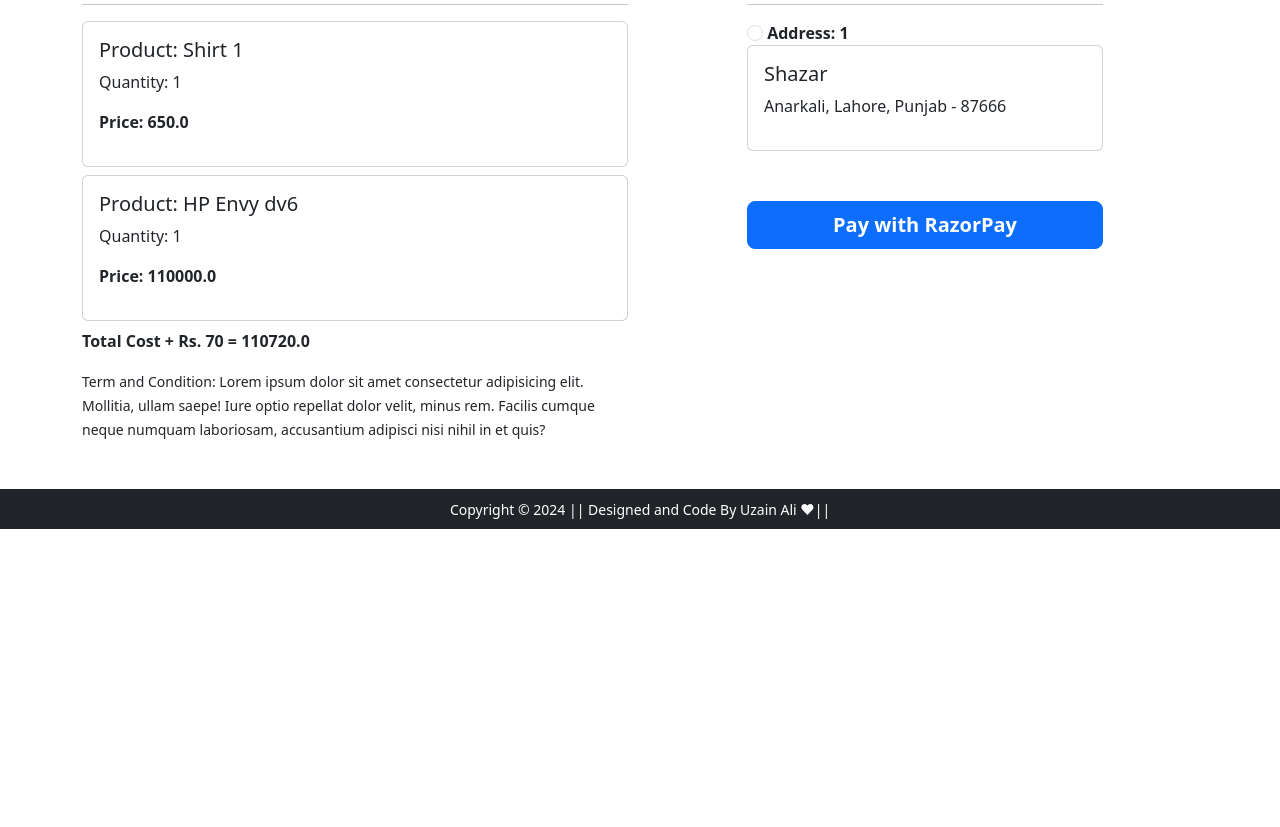
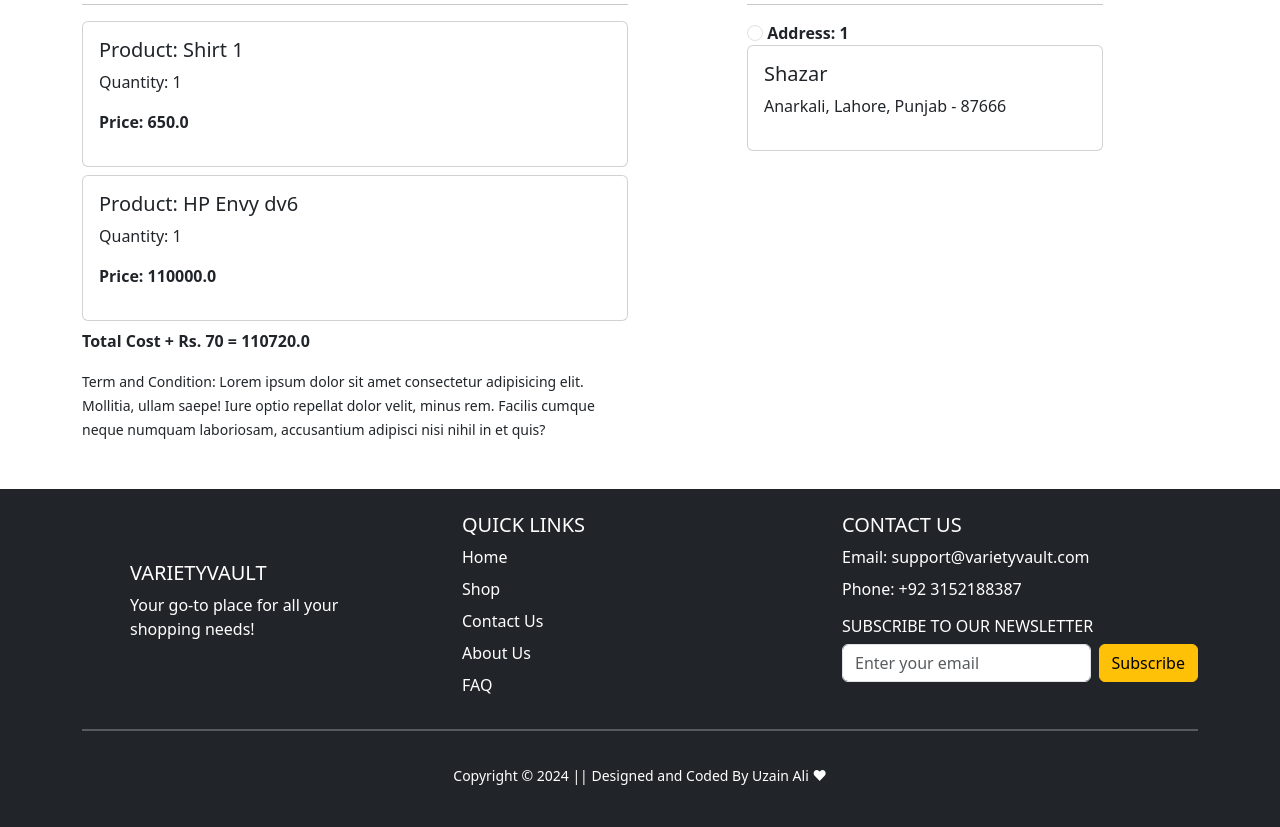
Before and after one commit to Uzain-Ali/VarietyVault, a Django app: page /checkout/ in a window 1280 px wide. Shown: the part 145-972 px from the top of the page. Before the commit the page ends 674 px from the top, so only its background shows below. Run offline with Django 4.2, Linux system fonts and the light colour scheme; a user stored in the database is signed in; data comes from the database, SQL or seed files in the repository; both versions use the stored data as it was after the commit; some libraries are stand-ins or nearby versions.

Commit message:
Footer add

```diff
--- a/VarietyVault/app/static/app/js/checkout.js
+++ /dev/null
@@ -1,45 +0,0 @@
-$(document).ready(function(){
-    $('.razorPay').click(function(e){
-        e.preventDefault();
-
-        var name= $("[name='name']").val();
-        var locality= $("[name='locality']").val();
-        var state= $("[name='state']").val();
-        var city= $("[name='city']").val();
-        var zipcode= $("[name='zipcode']").val();
-
-        if(name== "" || locality=="" || state == "" || city=="" || zipcode==""){
-            alert("All fields are required...");
-            return false;
-        }
-        else{
-            var options = {
-                "key": "YOUR_KEY_ID", // Enter the Key ID generated from the Dashboard
-                "amount": "50000", // Amount is in currency subunits. Default currency is INR. Hence, 50000 refers to 50000 paise
-                "currency": "INR",
-                "name": "Acme Corp", //your business name
-                "description": "Test Transaction",
-                "image": "https://example.com/your_logo",
-                "order_id": "order_9A33XWu170gUtm", //This is a sample Order ID. Pass the `id` obtained in the response of Step 1
-                "handler": function (response){
-                    alert(response.razorpay_payment_id);
-                    alert(response.razorpay_order_id);
-                    alert(response.razorpay_signature)
-                },
-                "prefill": { //We recommend using the prefill parameter to auto-fill customer's contact information, especially their phone number
-                    "name": "Gaurav Kumar", //your customer's name
-                    "email": "gaurav.kumar@example.com",
-                    "contact": "9000090000"  //Provide the customer's phone number for better conversion rates
-                },
-                "notes": {
-                    "address": "Razorpay Corporate Office"
-                },
-                "theme": {
-                    "color": "#3399cc"
-                }
-            };
-            var rzp1 = new Razorpay(options);
-            rzp1.open();
-        }
-    })
-});
--- a/VarietyVault/app/templates/app/base.html
+++ b/VarietyVault/app/templates/app/base.html
@@ -96,10 +96,46 @@
     {% block main-content %} {% endblock main-content %}
     {% block payment-gateway %} {% endblock payment-gateway %}
 
-    <!-- Start Footer -->
-    <footer class="container-fluid bg-dark text-center p-2 mt-5">
-        <small class="text-white">Copyright &copy; 2024 || Designed and Code By Uzain Ali &#10084|| </small>
-    </footer> <!-- End Footer -->
+<!-- Start Footer -->
+<footer class="container-fluid bg-dark text-white h-100 mt-5" style="min-height: 200px;">
+  <div class="container py-4">
+    <div class="d-grid gap-4" style="grid-template-columns: repeat(auto-fit, minmax(200px, 1fr));">
+      <div class="m-5">
+        <h5 class="text-uppercase">VarietyVault</h5>
+        <p>Your go-to place for all your shopping needs!</p>
+      </div>
+      <div>
+        <h5 class="text-uppercase">Quick Links</h5>
+        <ul class="list-unstyled">
+          <li class="mb-2"><a href="" class="text-white text-decoration-none">Home</a></li>
+          <li class="mb-2"><a href="" class="text-white text-decoration-none">Shop</a></li>
+          <li class="mb-2"><a href="" class="text-white text-decoration-none">Contact Us</a></li>
+          <li class="mb-2"><a href="" class="text-white text-decoration-none">About Us</a></li>
+          <li class="mb-2"><a href="" class="text-white text-decoration-none">FAQ</a></li>
+        </ul>
+      </div>
+      <div>
+        <h5 class="text-uppercase">Contact Us</h5>
+        <ul class="list-unstyled">
+          <li class="mb-2">Email: support@varietyvault.com</li>
+          <li class="mb-2">Phone: +92 3152188387</li>
+        </ul>
+        <h6 class="text-uppercase">Subscribe to our Newsletter</h6>
+        <form class="d-flex" action="#" method="post">
+          <input type="email" class="form-control me-2" placeholder="Enter your email" required>
+          <button type="submit" class="btn btn-warning">Subscribe</button>
+        </form>
+      </div>
+    </div>
+    <hr class="border border-light">
+    <div class="row mt-3">
+      <div class="col-12 text-center py-3">
+        <small>Copyright &copy; 2024 || Designed and Coded By Uzain Ali &#10084;</small>
+      </div>
+    </div>
+  </div>
+</footer> <!-- End Footer -->
+
 
     <!-- Jquery -->
     <script src="https://code.jquery.com/jquery-3.5.1.min.js" integrity="sha256-9/aliU8dGd2tb6OSsuzixeV4y/faTqgFtohetphbbj0=" crossorigin="anonymous"></script>
@@ -108,9 +144,6 @@
 
     <script src="{% static 'app/js/owl.carousel.min.js' %}"></script>
     <script src="{% static 'app/js/all.min.js' %}"></script>
-    <script src="{% static 'app/js/all.min.js' %}"></script>
-
-    <!-- RazorPay Checkout -->
-    <script src="{% static 'app/js/checkout.js' %}"></script>
+    <script src="{% static 'app/js/myscript.js' %}"></script>
   </body>
 </html>
--- a/VarietyVault/app/templates/app/checkout.html
+++ b/VarietyVault/app/templates/app/checkout.html
@@ -36,9 +36,8 @@
           <div class="form-check mt-2 ">
           </div>
         {% endfor %}
-        <button type="button" class="btn btn-primary mt-3 px-5 fw-bold razorPay btn-lg w-100">Pay with RazorPay</button>
-
-        <div class="text-end my-3">
+        <div class="text-end">
+          <!-- <button type="submit" class="btn btn-warning mt-3 px-5 fw-bold">Continue</button> -->
           <!-- Set up a container element for the button -->
            <div id="paypal-button-container"></div>
         </div>
@@ -111,7 +110,3 @@
   </script>
 
 {% endblock payment-gateway %}
-
-{% block scripts %}
-<script src="https://checkout.razorpay.com/v1/checkout.js"></script>
-{% endblock scripts %}
```
Also changed, not shown: VarietyVault/app/forms.py (+5 -5 lines), VarietyVault/app/static/app/css/style.css (indentation only), VarietyVault/app/templates/app/home.html (line endings or trailing spaces), VarietyVault/db.sqlite3, VarietyVault/media/productimg/pngegg.png (deleted).
